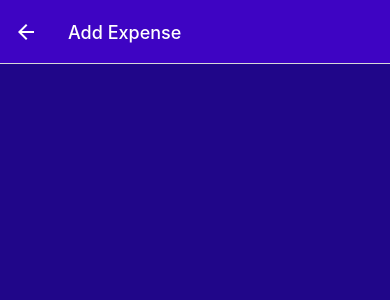
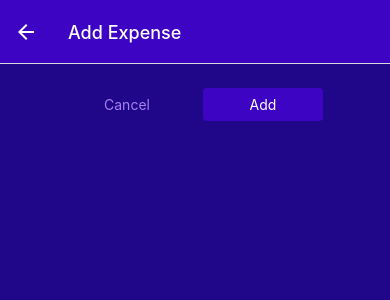
Before and after one commit to 1KRS/exoda-rn, a React Native app: screen /ManageExpense in a window 390 px wide. Shown: the top 300 px of the page. Built offline with nearby package versions, Linux system fonts and the light colour scheme.

Commit message:
Adding Custom Buttons

```diff
--- /dev/null
+++ b/components/UI/Button.js
@@ -0,0 +1,46 @@
+import { Pressable, StyleSheet, Text, View } from 'react-native';
+import { GlobalStyles } from '../../constants/styles';
+
+const Colors = GlobalStyles.colors;
+
+const Button = ({ children, onPress, mode, style }) => {
+  return (
+    <View style={style}>
+      <Pressable
+        onPress={onPress}
+        style={({ pressed }) => pressed && styles.pressed}
+      >
+        <View style={[styles.container, mode === 'flat' && styles.flat]}>
+          <Text style={[styles.buttonText, mode === 'flat' && styles.flatText]}>
+            {children}
+          </Text>
+        </View>
+      </Pressable>
+    </View>
+  );
+};
+export default Button;
+
+const styles = StyleSheet.create({
+  container: {
+    borderRadius: 4,
+    padding: 8,
+    backgroundColor: Colors.primary500,
+  },
+  flat: {
+    backgroundColor: 'transparent',
+  },
+  buttonText: {
+    color: 'white',
+    textAlign: 'center',
+  },
+  flatText: {
+    color: Colors.primary200,
+  },
+  pressed: {
+    opacity: 0.75,
+    color: Colors.primary800,
+    backgroundColor: Colors.primary100,
+    borderRadius: 4,
+  },
+});
--- a/screens/ManageExpense.js
+++ b/screens/ManageExpense.js
@@ -2,6 +2,7 @@
 import { Pressable, StyleSheet, Text, View } from 'react-native';
 import IconButton from '../components/UI/IconButton';
 import { GlobalStyles } from '../constants/styles';
+import Button from '../components/UI/Button';
 
 const Colors = GlobalStyles.colors;
 
@@ -18,9 +19,21 @@
   const deleteExpenseHandler = () => {
     console.log('Ζουλιήχτκε κι αυτουό');
   };
+  const cancelHandler = () => {
+    console.log('Ζουλιήχτκε κι αυτουό');
+  };
+  const confirmHandler = () => {
+    console.log('Ζουλιήχτκε κι αυτουό');
+  };
 
   return (
     <View style={styles.container}>
+      <View style={styles.buttons}>
+        <Button style={styles.button} mode="flat" onPress={cancelHandler}>
+          Cancel
+        </Button>
+        <Button style={styles.button} onPress={confirmHandler}>{isEditing ? 'Update' : 'Add'}</Button>
+      </View>
       {isEditing && (
         <View style={styles.deleteContainer}>
           <IconButton
@@ -42,6 +55,15 @@
     padding: 24,
     backgroundColor: Colors.primary800,
   },
+  buttons: {
+    flexDirection: 'row',
+    justifyContent: 'center',
+    alignItems: 'center',
+  },
+  button: {
+    minWidth: 120,
+    marginHorizontal: 8,
+  },
   deleteContainer: {
     marginTop: 16,
     paddingTop: 8,
```
